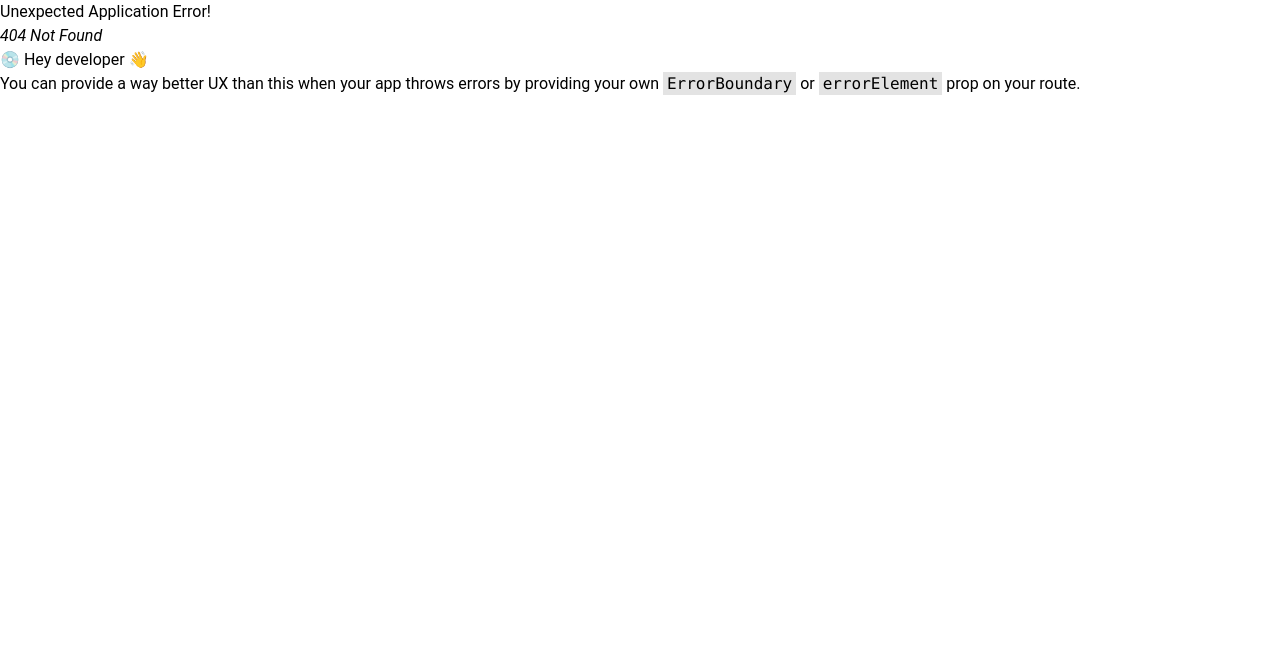
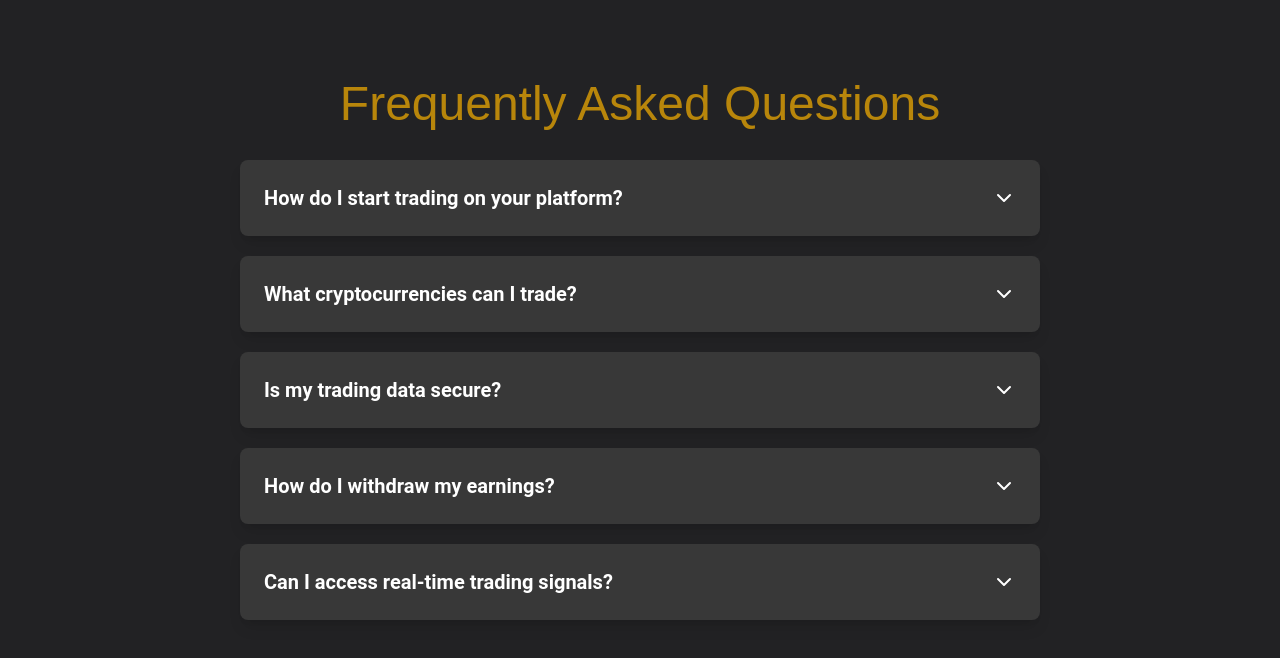
Before and after one commit to joheee/frontend-crypto-bot, a React app: page /bs in a window 1280 px wide. Before the commit this address had no page. Shown: the top 658 px of the page. Built offline with nearby package versions, Linux system fonts and the light colour scheme; the HTML template or start-up script is replaced by a standard one; a web font is replaced by a local one.

Commit message:
create Faq

```diff
--- a/src/App.tsx
+++ /dev/null
@@ -1,3 +0,0 @@
-export default function App() {
-  return <h1 className="text-3xl font-bold underline">PP dah ada tailwind bos!</h1>;
-}
--- a/src/components/Bullrun.tsx
+++ b/src/components/Bullrun.tsx
@@ -1,7 +1,7 @@
 export default function Bullrun() {
   return (
     <div>
-      <div className="w-[80%] mx-auto flex flex-col gap-12 border border-secondary-dark-gold rounded-xl py-16 bg-[#383838]">
+      <div className="w-[80%] mx-auto flex flex-col gap-12 border border-secondary-dark-gold rounded-xl py-16 bg-secondary-black">
         <div className="flex justify-center ">
           <div className="text-center text-5xl font-frijole">
             <div className="font-frijole text-white">Don't Miss Out On The</div>
--- /dev/null
+++ b/src/components/Faq.tsx
@@ -0,0 +1,44 @@
+import FaqCard, { FaqCardInterface } from "./card/FaqCard";
+
+const faqData: FaqCardInterface[] = [
+  {
+    question: "How do I start trading on your platform?",
+    answer:
+      "To start trading, you need to sign up on our website and link your Telegram account. Once linked, you can access trading signals, market analysis, and execute trades directly from Telegram.",
+  },
+  {
+    question: "What cryptocurrencies can I trade?",
+    answer:
+      "Our platform supports a wide range of cryptocurrencies including Bitcoin (BTC), Ethereum (ETH), Binance Coin (BNB), Solana (SOL), and many others. The full list is available on our platform.",
+  },
+  {
+    question: "Is my trading data secure?",
+    answer:
+      "Yes, your trading data is fully encrypted and stored securely. We use advanced security measures to protect your information and ensure safe transactions.",
+  },
+  {
+    question: "How do I withdraw my earnings?",
+    answer:
+      "To withdraw your earnings, go to the 'Withdraw' section on your profile, select the cryptocurrency you wish to withdraw, enter the amount, and provide your wallet address. The withdrawal process usually takes a few minutes.",
+  },
+  {
+    question: "Can I access real-time trading signals?",
+    answer:
+      "Yes, our platform provides real-time trading signals directly to your Telegram account. These signals include market trends, entry and exit points, and risk management advice to help you make informed trading decisions.",
+  },
+];
+
+export default function Faq() {
+  return (
+    <div className="h-screen py-20 px-60">
+      <div className="flex justify-center text-5xl font-frijole text-secondary-dark-gold mb-8">
+        Frequently Asked Questions
+      </div>
+      <div className="grid items-start gap-5">
+        {faqData.map((item, i) => (
+          <FaqCard key={i} {...item} />
+        ))}
+      </div>
+    </div>
+  );
+}
--- a/src/components/card/BenefitCard.tsx
+++ b/src/components/card/BenefitCard.tsx
@@ -10,7 +10,7 @@ export default function BenefitCard({
   children,
 }: HomeTrustAttribute) {
   return (
-    <div className="flex flex-col items-center md:gap-6 gap-2 border border-secondary-dark-gold py-10 bg-[#383838] text-white">
+    <div className="flex flex-col items-center md:gap-6 gap-2 border border-secondary-dark-gold py-10 bg-secondary-black text-white">
       <div className="px-12">
         <img src={Icon} alt="" className="" />
       </div>
--- /dev/null
+++ b/src/components/card/FaqCard.tsx
@@ -0,0 +1,38 @@
+import { useState } from "react";
+import { FiChevronDown, FiChevronUp } from "react-icons/fi";
+
+export interface FaqCardInterface {
+  question: string;
+  answer: string;
+}
+
+export default function FaqCard(prop: FaqCardInterface) {
+  const [isOpen, setIsOpen] = useState(false);
+
+  function toggleCard() {
+    setIsOpen(!isOpen);
+  }
+
+  return (
+    <div
+      className="bg-secondary-black text-white p-6 rounded-lg shadow-lg transform transition-all duration-300 hover:scale-105 cursor-pointer"
+      onClick={toggleCard}
+    >
+      <div className="flex justify-between items-center">
+        <div className="text-xl font-semibold">{prop.question}</div>
+        <div className="text-2xl">
+          {isOpen ? <FiChevronUp /> : <FiChevronDown />}
+        </div>
+      </div>
+      <div
+        className={`overflow-hidden transition-max-height duration-300 ease-in-out ${
+          isOpen ? "max-h-screen" : "max-h-0"
+        }`}
+      >
+        <div className="mt-4 text-base text-gray-300 bg-accent-black p-6 rounded-lg leading-relaxed">
+          {prop.answer}
+        </div>
+      </div>
+    </div>
+  );
+}
--- /dev/null
+++ b/src/pages/BsDev.tsx
@@ -0,0 +1,9 @@
+import Faq from "../components/Faq";
+
+export default function BsDev() {
+  return (
+    <div className="bg-accent-black">
+      <Faq/>
+    </div>
+  )
+}
--- a/tailwind.config.js
+++ b/tailwind.config.js
@@ -1,24 +1,21 @@
 /** @type {import('tailwindcss').Config} */
 export default {
-  content: [
-    "./index.html",
-    "./src/**/*.{js,ts,jsx,tsx}",
-  ],
+  content: ["./index.html", "./src/**/*.{js,ts,jsx,tsx}"],
   theme: {
     extend: {
       colors: {
-        "primary-gold": '#FFD700',
-      "secondary-dark-gold": '#B8860B',
-      "accent-black": "#2A2525"
-        },
-        fontFamily: {
-          frijole: ['frijole', 'sans-serif'], // Replace 'custom' and 'YourCustomFont' as needed
-        },
-
+        "primary-gold": "#FFD700",
+        "secondary-dark-gold": "#B8860B",
+        "accent-black": "#222224",
+        "secondary-black": "#383838",
+      },
+      fontFamily: {
+        frijole: ["frijole", "sans-serif"], // Replace 'custom' and 'YourCustomFont' as needed
+      },
     },
     backgroundImage: {
-      'hero-background': "url('/hero_background.png')",
-    }
+      "hero-background": "url('/hero_background.png')",
+    },
   },
   plugins: [],
 };
```
Also changed, not shown: src/main.tsx (+11 -4 lines).
